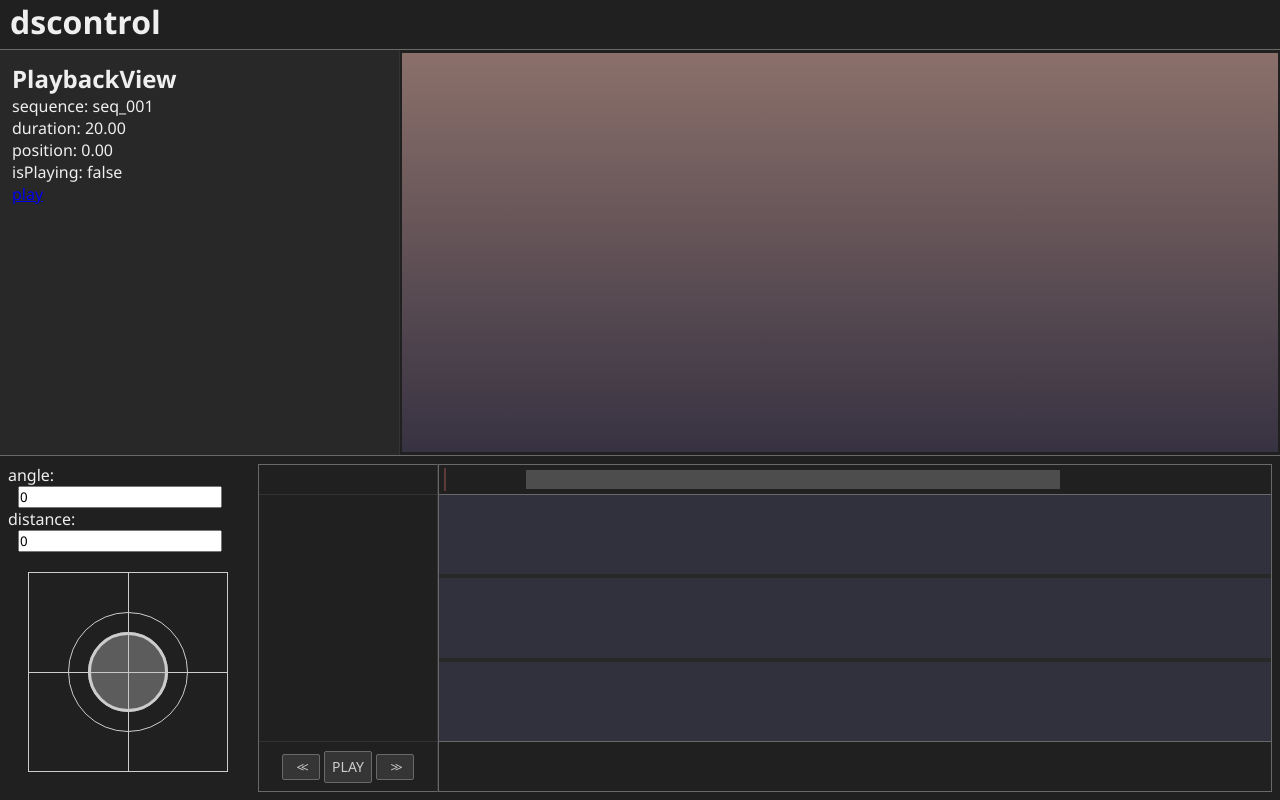
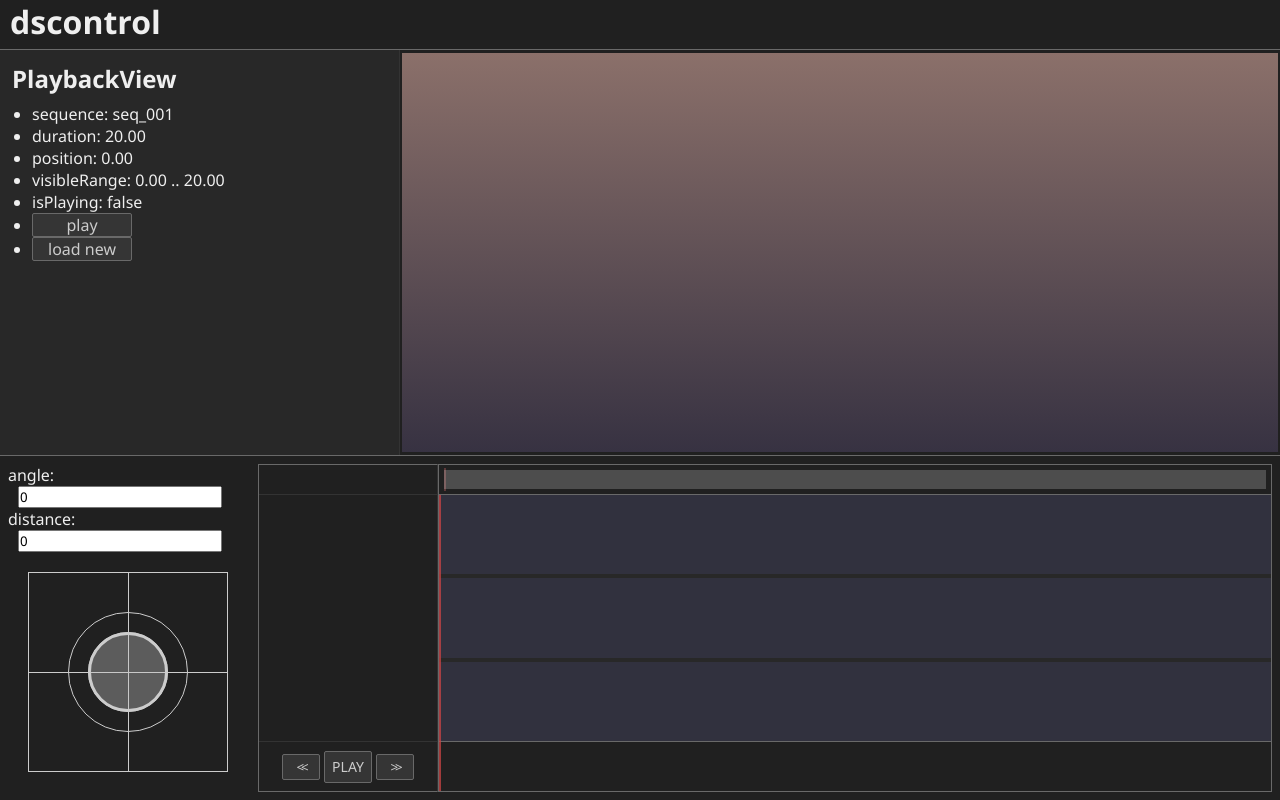
Before and after one commit to awforsythe/dscontrol-app, a React app: page / in a window 1280 px wide. Built offline with nearby package versions, Linux system fonts and the light colour scheme.

Commit message:
Adjust visible range on sequence change, w/ simple callback in sequence

```diff
--- a/src/components/PlaybackView.jsx
+++ b/src/components/PlaybackView.jsx
@@ -1,20 +1,35 @@
 import React from 'react'
 import { observer } from 'mobx-react-lite'
+
+const Button = ({ label, onClick }) => (
+  <button style={{ fontSize: 16, minWidth: 100 }} onClick={onClick}>
+    {label}
+  </button>
+)
 
 const PlaybackView = observer(({ sequence, playback }) => (
   <div>
     <h2>PlaybackView</h2>
-    <ul>
+    <ul style={{ margin: '8px 20px' }}>
       <li>sequence: {sequence.name}</li>
       <li>duration: {sequence.duration.toFixed(2)}</li>
       <li>position: {playback.position.toFixed(2)}</li>
+      <li>visibleRange: {playback.visibleRange.start.toFixed(2)} .. {playback.visibleRange.end.toFixed(2)}</li>
       <li>isPlaying: {JSON.stringify(playback.isPlaying)}</li>
       <li>
         {playback.isPlaying ? (
-          <a href="#" onClick={() => playback.stop()}>stop</a>
+          <Button label="stop" onClick={() => playback.stop()} />
         ) : (
-          <a href="#" onClick={() => playback.play()}>play</a>
+          <Button label="play" onClick={() => playback.play()} />
         )}
+      </li>
+      <li>
+        <Button label="load new" onClick={() => {
+          const sequenceNum = Math.floor(Math.random() * 1000)
+          const sequenceName = `seq_${String(sequenceNum).padStart(3, '0')}`
+          const sequenceDuration = Math.random() * 29.0 + 1.0
+          sequence.load(sequenceName, sequenceDuration)
+        }} />
       </li>
     </ul>
   </div>
--- a/src/components/Timeline/RangeBar.jsx
+++ b/src/components/Timeline/RangeBar.jsx
@@ -86,9 +86,13 @@ function useRangeBarDivs() {
 
 function RangeBar(props) {
   const { normalizedPlaybackPosition, normalizedPosition, normalizedDuration } = props
+  const clampedNormalizedPosition = Math.min(1.0, normalizedPosition)
+  const clampedNormalizedDuration = Math.min(1.0 - clampedNormalizedPosition, normalizedDuration)
+
+  const drawPlayheadIndicator = normalizedPlaybackPosition <= 1.0
   const playheadIndicatorLeftOffsetPercentage = (normalizedPlaybackPosition * 100.0).toFixed(4)
-  const leftOffsetPercentage = (normalizedPosition * 100.0).toFixed(4)
-  const widthPercentage = (normalizedDuration * 100.0).toFixed(4)
+  const leftOffsetPercentage = (clampedNormalizedPosition * 100.0).toFixed(4)
+  const widthPercentage = (clampedNormalizedDuration * 100.0).toFixed(4)
 
   const [containerRef, startHandleRef, innerRef, endHandleRef, initDragState] = useRangeBarDivs()
   const [dragState, setDragState] = useState(initDragState(null))
@@ -99,7 +103,7 @@ function RangeBar(props) {
       setDragState(initDragState(event))
     } else if (dragState.mode) {
       const mouseDeltaX = event.clientX - dragState.mouseX
-      const [newStart, newEnd] = dragState.toNormalizedRange(mouseDeltaX, normalizedPosition, normalizedDuration)
+      const [newStart, newEnd] = dragState.toNormalizedRange(mouseDeltaX, clampedNormalizedPosition, clampedNormalizedDuration)
       onAdjustRange(newStart, newEnd)
     }
   })
@@ -112,7 +116,10 @@ function RangeBar(props) {
       <div className="range-bar-playhead-indicator-container">
         <div
           className="range-bar-playhead-indicator"
-          style={{ left: `${playheadIndicatorLeftOffsetPercentage}%` }}
+          style={{
+            display: drawPlayheadIndicator ? 'block' : 'none',
+            left: `${playheadIndicatorLeftOffsetPercentage}%`
+          }}
         />
       </div>
       <div
--- a/src/index.jsx
+++ b/src/index.jsx
@@ -1,4 +1,4 @@
-import React, { useRef, useState } from 'react'
+import React, { useState, useEffect } from 'react'
 import ReactDOM from 'react-dom'
 import { observer } from 'mobx-react-lite'
 
@@ -19,18 +19,6 @@ const store = new Store()
 const App = observer(({ store }) => {
   const [angle, setAngle] = useState(0.0)
   const [distance, setDistance] = useState(0.0)
-
-  const [visibleRangeStartTime, setVisibleRangeStartTime] = useState(2.0)
-  const [visibleRangeEndTime, setVisibleRangeEndTime] = useState(15.0)
-  function onAdjustVisibleRange(newStartTime, newEndTime) {
-    const needsSwap = newStartTime > newEndTime
-    const actualNewStartTime = needsSwap ? newEndTime : newStartTime
-    const actualNewEndTime = needsSwap ? newStartTime : newEndTime
-    const clampedNewStartTime = Math.max(0.0, actualNewStartTime)
-    const clampedNewEndTime = Math.min(store.sequence.duration, actualNewEndTime)
-    setVisibleRangeStartTime(clampedNewStartTime)
-    setVisibleRangeEndTime(clampedNewEndTime)
-  }
 
   useRenderLoop((deltaSeconds) => store.playback.tick(deltaSeconds))
   useGlobalKeyDownHandler((event) => {
@@ -92,11 +80,11 @@ const App = observer(({ store }) => {
         <Timeline
           isPlaying={store.playback.isPlaying}
           duration={store.sequence.duration}
-          visibleRangeStartTime={visibleRangeStartTime}
-          visibleRangeEndTime={visibleRangeEndTime}
+          visibleRangeStartTime={store.playback.visibleRange.start}
+          visibleRangeEndTime={store.playback.visibleRange.end}
           playbackTime={store.playback.position}
           onJog={(newPosition) => store.playback.scrubTo(newPosition)}
-          onAdjustVisibleRange={onAdjustVisibleRange}
+          onAdjustVisibleRange={(newStart, newEnd) => store.playback.adjustVisibleRange(newStart, newEnd)}
         >
           <div style={{ backgroundColor: 'rgba(128, 128, 255, 10%)'}} />
           <div style={{ backgroundColor: 'rgba(128, 128, 255, 10%)'}} />
--- a/src/state/playback.js
+++ b/src/state/playback.js
@@ -4,16 +4,30 @@ class Playback {
   _sequence = null
   isPlaying = false
   position = 0.0
+  visibleRange = { start: 0.0, end: 0.0 }
 
   constructor(sequence) {
     this._sequence = sequence
+    this.visibleRange.end = this._sequence.duration
+    this._sequence.onLoad = () => {
+      this.stop()
+      const rangeDuration = this.visibleRange.end - this.visibleRange.start
+      this.visibleRange.start = 0.0
+      this.visibleRange.end = this._sequence.duration
+      if (rangeDuration > 0.0 && rangeDuration < this._sequence.duration) {
+        this.visibleRange.end = rangeDuration
+      }
+      this.position = 0.0
+    }
     makeObservable(this, {
       isPlaying: observable,
       position: observable,
+      visibleRange: observable,
       play: action,
       stop: action,
       toggle: action,
       scrubTo: action,
+      adjustVisibleRange: action,
       tick: action,
     })
   }
@@ -29,22 +43,67 @@ class Playback {
   toggle() {
     if (this.isPlaying) {
       this.stop()
-    } else if (this.position < this._sequence.duration) {
+    } else {
+      if (this.position >= this._sequence.duration) {
+        this.position = 0.0
+      }
       this.play()
     }
   }
 
   scrubTo(newPosition) {
-    this.position = newPosition
+    this.position = Math.min(this._sequence.duration, Math.max(0.0, newPosition))
+  }
+
+  adjustVisibleRange(newStart, newEnd) {
+    const needsSwap = newStart > newEnd
+    const actualNewStart = needsSwap ? newEnd : newStart
+    const actualNewEnd = needsSwap ? newStart : newEnd
+    const clampedNewStart = Math.max(0.0, actualNewStart)
+    const clampedNewEnd = Math.min(this._sequence.duration, actualNewEnd)
+    this.visibleRange = { start: clampedNewStart, end: clampedNewEnd }
   }
 
   tick(deltaSeconds) {
     if (this.isPlaying) {
+      // Update the current playback position
       this.position += deltaSeconds
+
+      // If we've hit the end of the sequence, stop playback
       if (this.position >= this._sequence.duration) {
         this.position = this._sequence.duration
         this.stop()
       }
+
+      // Otherwise, if we've moved out of the visible playback range, shift the range
+      // to automatically track the playhead
+      if (this.isPlaying && !this._playheadIsVisible()) {
+        this._shiftVisibleRangeToPlayhead()
+      }
+    }
+  }
+
+  _playheadIsVisible() {
+    return this.position >= this.visibleRange.start && this.position <= this.visibleRange.end
+  }
+
+  _shiftVisibleRangeToPlayhead() {
+    const rangeDuration = this.visibleRange.end - this.visibleRange.start
+    if (this.position < this.visibleRange.start) {
+      // Shift the left edge of the playback range back toward the playhead, shrinking
+      // the range if necessary
+      this.visibleRange.start = this.position
+      this.visibleRange.end = Math.min(this.position + rangeDuration, this._sequence.duration)
+    } else {
+      // Shift the right edge of the playback range by up to one range-bar-length,
+      // stopping short if we're less than that length from the end of the sequence,
+      // but keeping the width of the range bar constant
+      if (this.position + rangeDuration >= this._sequence.duration) {
+        this.visibleRange.end = this._sequence.duration
+      } else {
+        this.visibleRange.end = this.position + rangeDuration
+      }
+      this.visibleRange.start = this.visibleRange.end - rangeDuration
     }
   }
 }
--- a/src/state/sequence.js
+++ b/src/state/sequence.js
@@ -3,6 +3,7 @@ import { makeObservable, observable, action } from 'mobx'
 class Sequence {
   name = 'seq_001'
   duration = 20.0
+  onLoad = null
 
   constructor() {
     makeObservable(this, {
@@ -15,6 +16,9 @@ class Sequence {
   load(newName, newDuration) {
     this.name = newName
     this.duration = newDuration
+    if (this.onLoad) {
+      this.onLoad()
+    }
   }
 }
 
```
